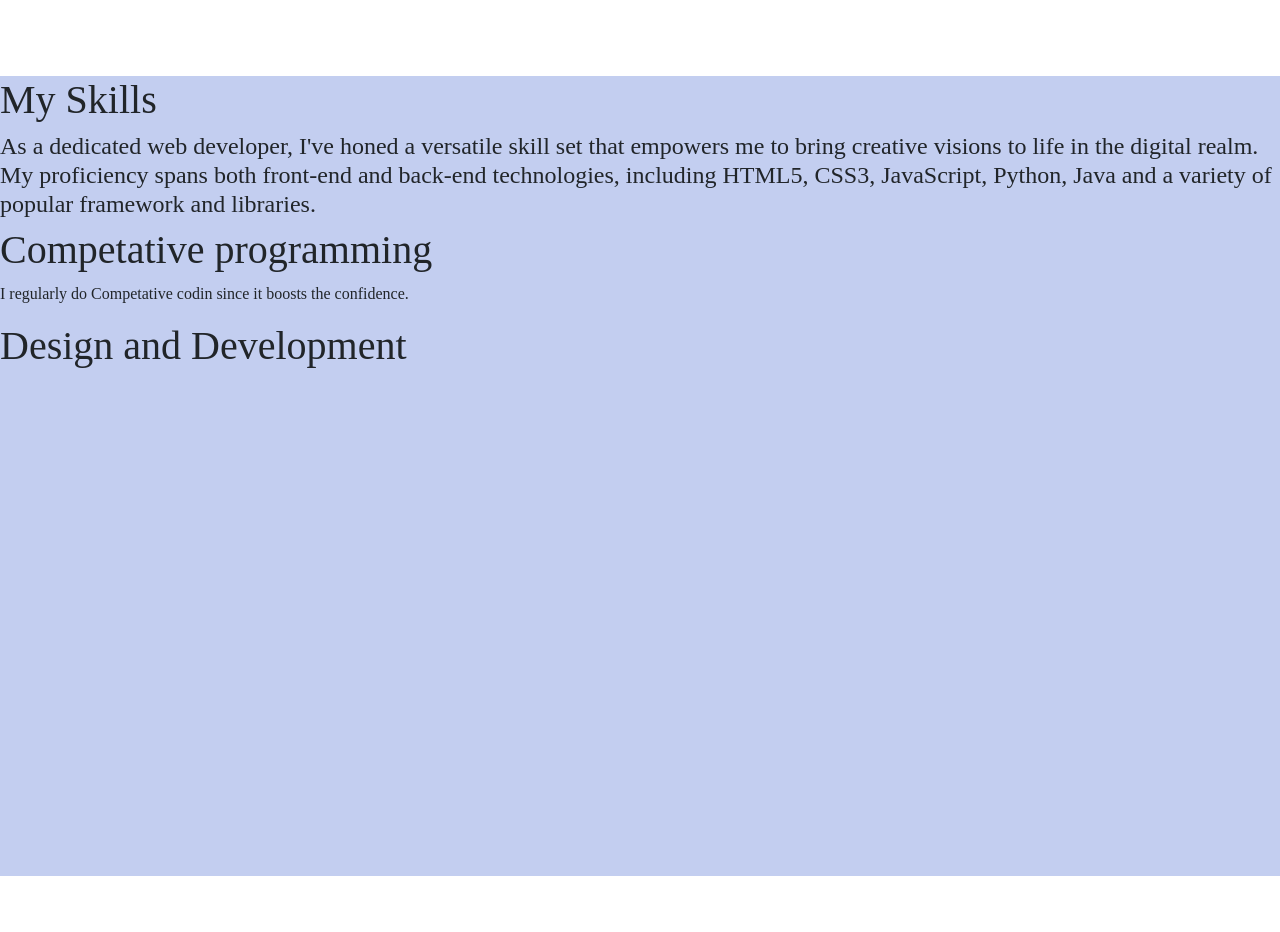
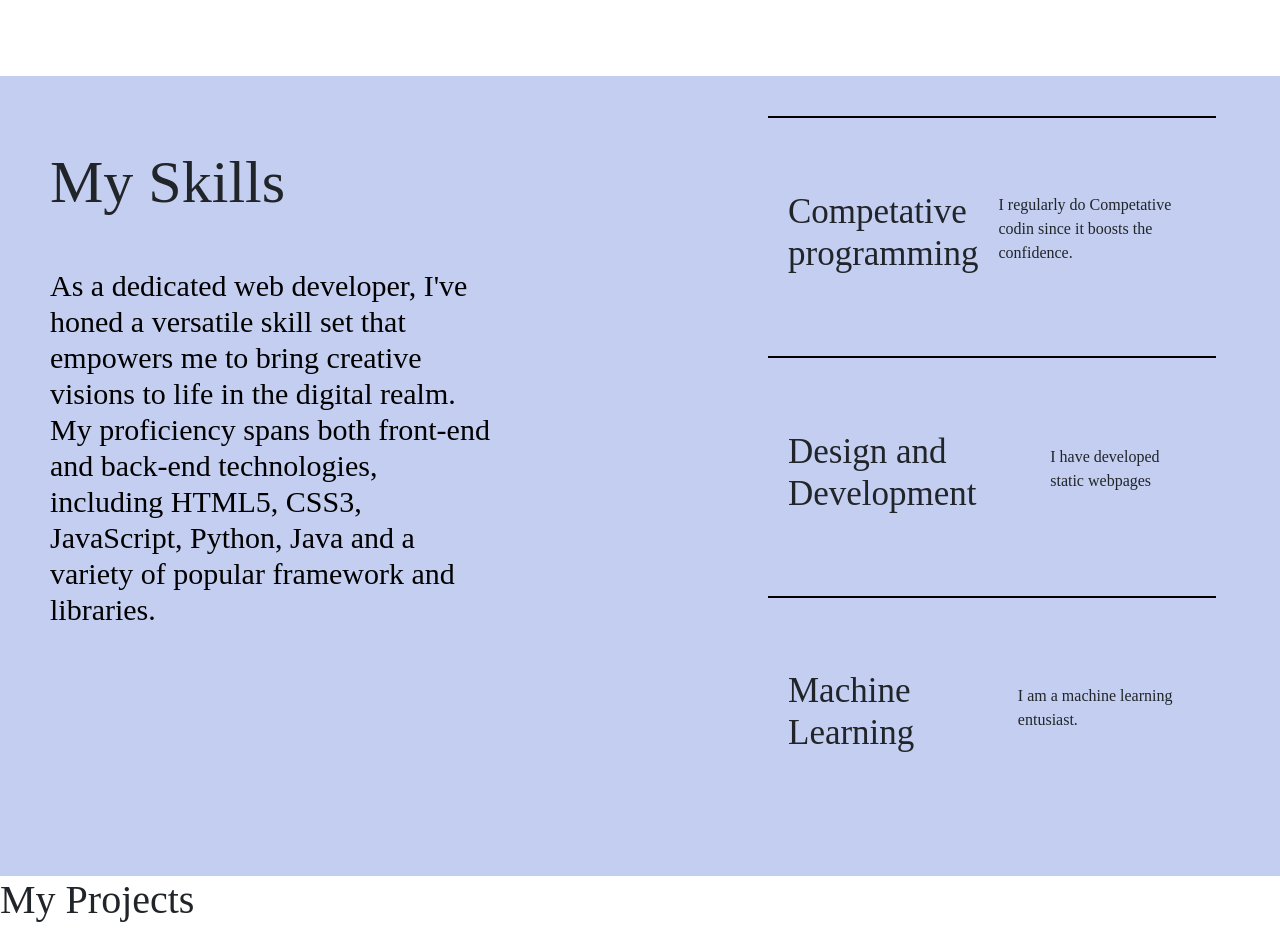
Before and after one commit to sudeshnadas96/portfolio-website, a plain HTML site: page index.html in a window 1280 px wide. Shown: the part 780-1712 px from the top of the page. Before the commit the page ends 1656 px from the top, so only its background shows below. Drawn offline with nearby package versions, Linux system fonts and the light colour scheme.

Commit message:
added styling to the div element box

```diff
--- a/index.html
+++ b/index.html
@@ -73,7 +73,21 @@
                 </div>
                 <div class = "box">
                     <h1> Design and Development</h1>
+                    <p> I have developed static webpages</p>
                 </div>
+                <div class = "box">
+                    <h1> Machine Learning </h1>
+                    <p> I am a machine learning entusiast.</p>
+                </div>
+            </div>
+        </div>
+
+        <div id = "page2">
+            <div id = "text4">
+                <h1> My Projects </h1>
+            </div>
+            <div id = "project">
+
             </div>
         </div>
 
--- a/style.css
+++ b/style.css
@@ -108,3 +108,51 @@ html,body{
     background-color: #c3cef0;
     /* padding: 50px;*/
 }
+#page1 > #left{
+    position: absolute;
+    right: 5%;
+    height: 90%;
+    top: 50%;
+    transform: translateY(-50%);
+    width: 35%;
+    /*padding: 50px;*/
+}
+#left > .box{
+    display: flex;
+    align-items: center;
+    justify-content: space-between;
+    padding: 0px 20px;
+    height: 33.3%;
+    width: 100%;
+    border-top: 2px solid #000;
+}
+#left > .box > h4{
+    font-size: 30px;
+}
+#left > .box > h1{
+    font-size: 35px;
+}
+#left > .box > p{
+    margin-left: 20px;
+}
+
+#text1{
+    margin: 50px 50px;
+    height: 30%;
+    width: 50%;
+    position: absolute;
+    z-index: 9;
+}
+
+#text1 > h1{
+    font-size: 60px;
+    margin-top: 20px;
+}
+
+#text1 > h4{
+    font-size: 30px;
+    color: black;
+    font-weight: 500;
+    width: 70%;
+    margin-top: 50px;
+}
```
